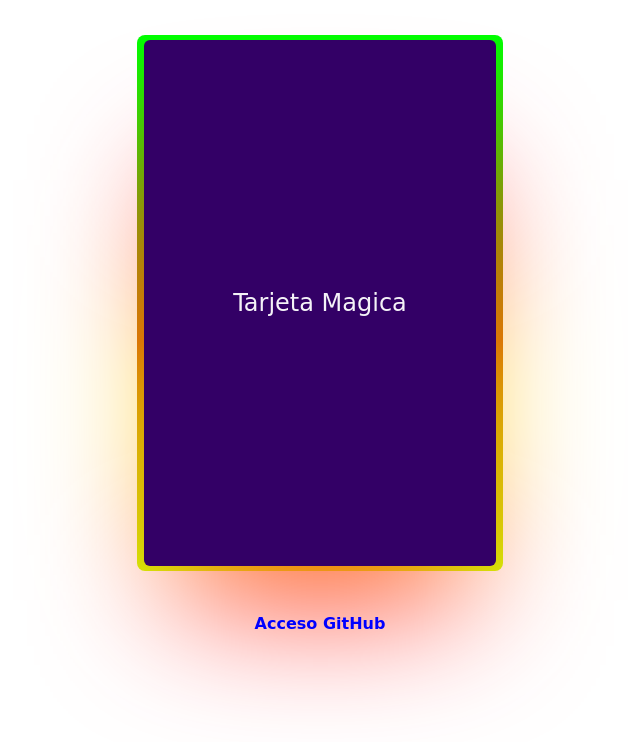
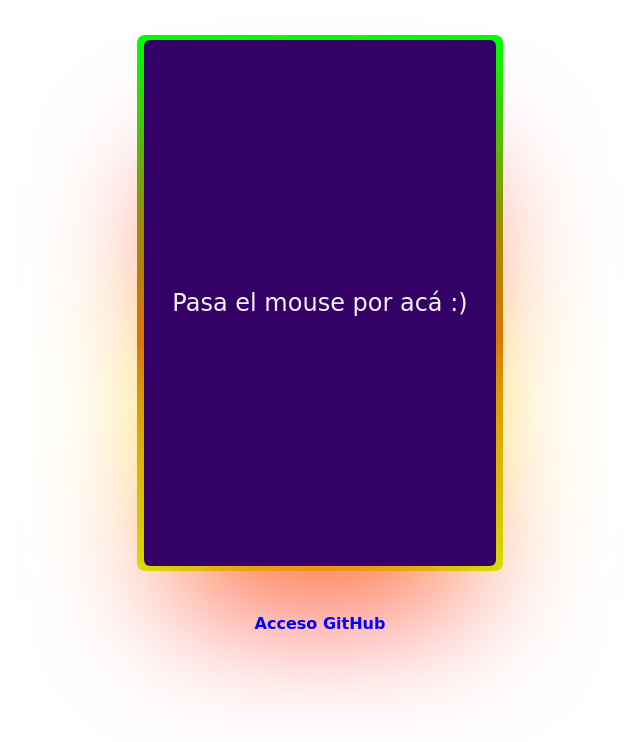
Before and after one commit to Catho14/MagicCard, a plain HTML site: page index.html in a window 1280 px wide. Shown: the whole page, without its empty margins (320-960 px from the left). Drawn offline with Linux system fonts and the light colour scheme.

Commit message:
Update index.html

```diff
--- a/index.html
+++ b/index.html
@@ -10,7 +10,7 @@
 <body>
 
    <div class="card">
-  Tarjeta Magica
+  Pasa el mouse por acá :)
 </div>
 
 <a href="https://github.com/Catho14" target="_blank">Acceso GitHub</a>
```
